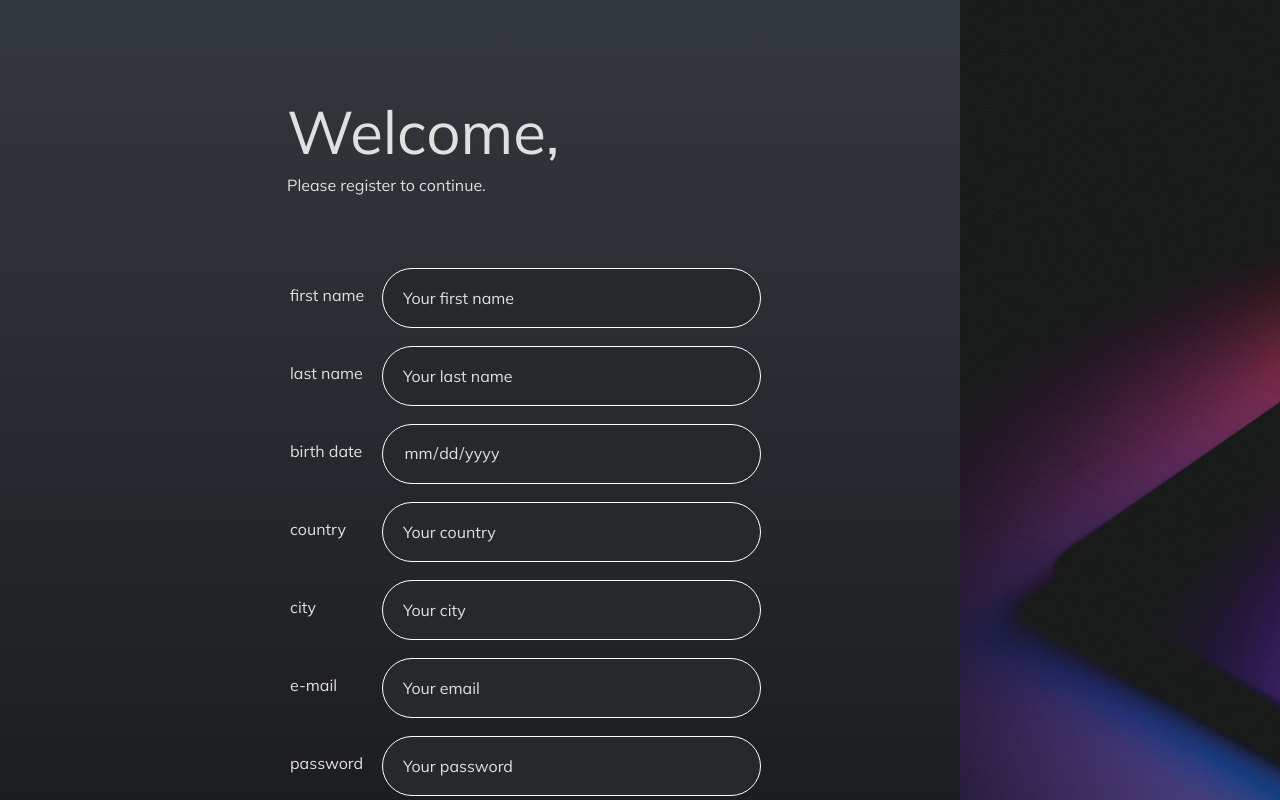
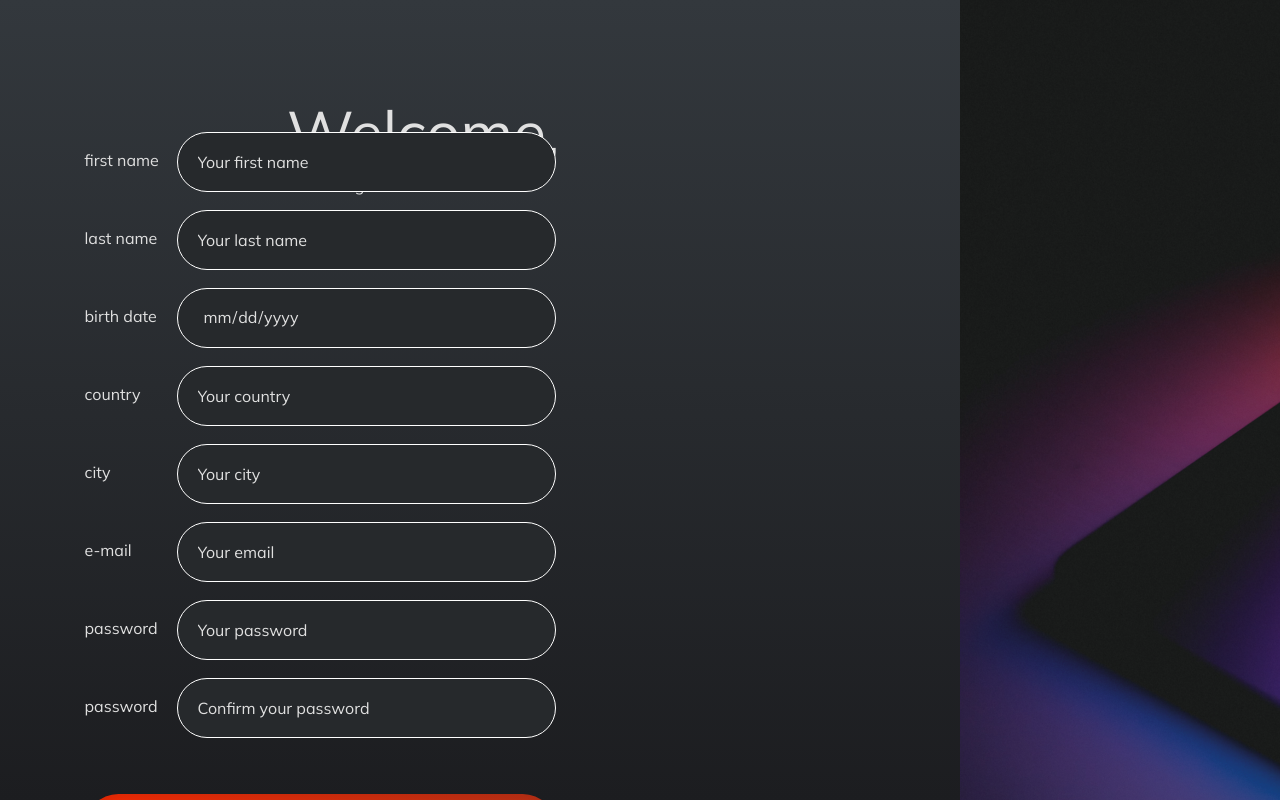
Before and after one commit to isabeckmann/weekly-planner, a React (Create React App) app in the folder task/: page /signup in a window 1280 px wide. Shown: the top 800 px of the page. Built offline with nearby package versions, Linux system fonts and the light colour scheme.

Commit message:
reajuste visual - login e signup

```diff
--- a/task/src/pages/LogIn/index.jsx
+++ b/task/src/pages/LogIn/index.jsx
@@ -3,6 +3,8 @@ import "../../assets/fonts.css";
 import { useState, useContext } from "react";
 import background from "../../assets/background.png";
 import logo from "../../assets/logo.png";
+import user from "../../assets/user.svg";
+import passwordImg from "../../assets/password.svg";
 import { authContext } from "../../contexts/auth";
 
 export default function LogIn() {
@@ -31,7 +33,7 @@ export default function LogIn() {
           </p>
           <h3 className="login-text">Login</h3>
 
-          <form onSubmit={handleLogin}>
+          <form onSubmit={handleLogin} className="formLogin">
             <div>
               <input
                 className="write"
@@ -52,6 +54,11 @@ export default function LogIn() {
 
             <input className="button" type="submit" value="Log in" />
           </form>
+
+          <div className="imgContainer">
+            <img src={user} />
+            <img src={passwordImg} />
+          </div>
         </div>
 
         <div className="container">
--- a/task/src/pages/LogIn/login.css
+++ b/task/src/pages/LogIn/login.css
@@ -98,7 +98,48 @@
 
 .form {
   position: relative;
-  margin-top: 32px;
+  display: flex;
+  justify-content: center;
+  align-items: center;
+  flex-direction: column;
+  height: 800px;
+  margin-top: -76px;
+}
+
+.form div.inputLabel {
+  width: 471px;
+  display: flex;
+  align-items: center;
+  justify-content: space-between;
+}
+
+.form div.inputLabel label {
+  margin-bottom: -15px;
+  font-family: "Mulish", sans-serif;
+  font-style: normal;
+  font-weight: 400;
+  font-size: 16px;
+  color: #e0e0e0;
+}
+
+.formLogin {
+  position: relative;
+  display: flex;
+  justify-content: center;
+  align-items: center;
+  flex-direction: column;
+  height: 380px;
+  width: 369px;
+}
+
+.imgContainer {
+  margin-left: 18px;
+  margin-top: -140px;
+  display: flex;
+  justify-content: center;
+  align-items: center;
+  flex-direction: column;
+  gap: 70px;
 }
 
 .write,
@@ -113,10 +154,6 @@
   font-weight: 400;
   font-size: 16px;
   color: #e0e0e0;
-  display: flex;
-  justify-content: center;
-  align-items: center;
-  flex-direction: column;
 }
 
 .write {
@@ -148,35 +185,17 @@
   width: 379px;
 }
 
-.buttonRegister {
+form input.buttonRegister {
+  margin-top: 56px;
   width: 471px;
-  margin-left: -90px;
-}
-
-.btn {
-  margin-top: -56px;
 }
 
 .signup {
   margin-top: 250px;
-  margin-left: 17px;
-}
-
-.text-container {
-  width: 75px;
-  height: 559px;
+  width: 50vw;
   display: flex;
-  flex-direction: column;
-  gap: 58px;
-  margin: 285px 0 0 290px;
-}
-
-.text-container div {
-  width: 75px;
-  height: 559px;
-  display: flex;
-  flex-direction: column;
-  margin: 0;
+  justify-content: center;
+  align-items: center;
 }
 
 .text-container p {
--- a/task/src/pages/SignUp/index.jsx
+++ b/task/src/pages/SignUp/index.jsx
@@ -14,8 +14,6 @@ export default function SignUp() {
   const [password, setPassword] = useState("");
   const [confirmPassword, setConfirmPassword] = useState("");
 
-  const { signUp } = useContext(authContext);
-
   function handleSubmit(e) {
     e.preventDefault();
 
@@ -23,12 +21,7 @@ export default function SignUp() {
       firstName === "" ||
       lastName === "" ||
       birthdate === "" ||
-      country === ""
-    ) {
-      alert("Preencha todos os campos");
-    }
-
-    if (
+      country === "" ||
       city === "" ||
       email === "" ||
       password === "" ||
@@ -36,6 +29,16 @@ export default function SignUp() {
     ) {
       alert("Preencha todos os campos");
     }
+
+    //verificação de idade
+    let dateString = document.getElementById("date").value;
+    let birthday = new Date(dateString);
+    let age = Math.floor((Date.now() - birthday) / 31557600000);
+    if (age < 18) {
+      alert("Idade mínima para criar conta: 18 anos.");
+    }
+
+    //comparação de senhas
 
     if (password !== confirmPassword) {
       alert("Senhas diferentes");
@@ -45,107 +48,116 @@ export default function SignUp() {
   return (
     <>
       <div className="content">
-        <div className="text-container">
-          <div>
-            <p>first name</p>
-          </div>
-          <div>
-            <p>last name</p>
-          </div>
-          <div>
-            <p>birth date</p>
-          </div>
-          <div>
-            <p>country</p>
-          </div>
-          <div>
-            <p>city</p>
-          </div>
-          <div>
-            <p>e-mail</p>
-          </div>
-          <div>
-            <p>password</p>
-          </div>
-          <div>
-            <p>password</p>
-          </div>
-        </div>
         <div className="signup">
           <h1 className="titleS">Welcome,</h1>
           <p className="textS">Please register to continue.</p>
 
-          <form onSubmit={handleSubmit}>
+          <form className="form" onSubmit={handleSubmit}>
+            <div className="inputLabel">
+              <label htmlFor="firstName">first name</label>
               <input
+                id="firstName"
                 className="writeS"
                 type="text"
                 placeholder="Your first name"
-              value={firstName}
+                value={firstName.replace(/\b\w/g, (match) =>
+                  match.toUpperCase()
+                )}
                 onChange={(e) => setFirstName(e.target.value)}
               />
+            </div>
 
+            <div className="inputLabel">
+              <label htmlFor="lastName">last name</label>
               <input
+                id="lastName"
                 className="writeS"
                 type="text"
                 placeholder="Your last name"
-              value={lastName}
+                value={lastName.replace(/\b\w/g, (match) =>
+                  match.toUpperCase()
+                )}
                 onChange={(e) => setLastName(e.target.value)}
               />
+            </div>
 
+            <div className="inputLabel">
+              <label htmlFor="date">birth date</label>
               <input
                 className="writeS"
                 type="date"
                 placeholder="MM/DD/YYYY"
                 value={birthdate}
+                id="date"
                 onChange={(e) => setBirthdate(e.target.value)}
               />
+            </div>
 
+            <div className="inputLabel">
+              <label htmlFor="country">country</label>
               <input
+                id="country"
                 className="writeS"
                 type="text"
                 placeholder="Your country"
                 value={country}
                 onChange={(e) => setCountry(e.target.value)}
               />
+            </div>
+
+            <div className="inputLabel">
+              <label htmlFor="city">city</label>
               <input
+                id="city"
                 className="writeS"
                 type="text"
                 placeholder="Your city"
                 value={city}
                 onChange={(e) => setCity(e.target.value)}
               />
+            </div>
 
+            <div className="inputLabel">
+              <label htmlFor="email">e-mail</label>
               <input
+                id="email"
                 className="writeS"
                 type="text"
                 placeholder="Your email"
                 value={email}
                 onChange={(e) => setEmail(e.target.value)}
               />
+            </div>
 
+            <div className="inputLabel">
+              <label htmlFor="password">password</label>
               <input
+                id="password"
                 className="writeS"
                 type="password"
                 placeholder="Your password"
                 value={password}
                 onChange={(e) => setPassword(e.target.value)}
               />
+            </div>
 
+            <div className="inputLabel">
+              <label htmlFor="confirmPassword">password</label>
               <input
+                id="confirmPassword"
                 className="writeS"
                 type="password"
                 placeholder="Confirm your password"
                 value={confirmPassword}
                 onChange={(e) => setConfirmPassword(e.target.value)}
               />
+            </div>
 
-            <div className="btn">
             <input
               className="buttonRegister"
               type="submit"
               value="Register Now"
             />
-            </div>
           </form>
         </div>
 
```
Also changed, not shown: task/src/assets/password.svg (added), task/src/assets/user.svg (added). Lines whose indentation alone changed are shown as unchanged.
